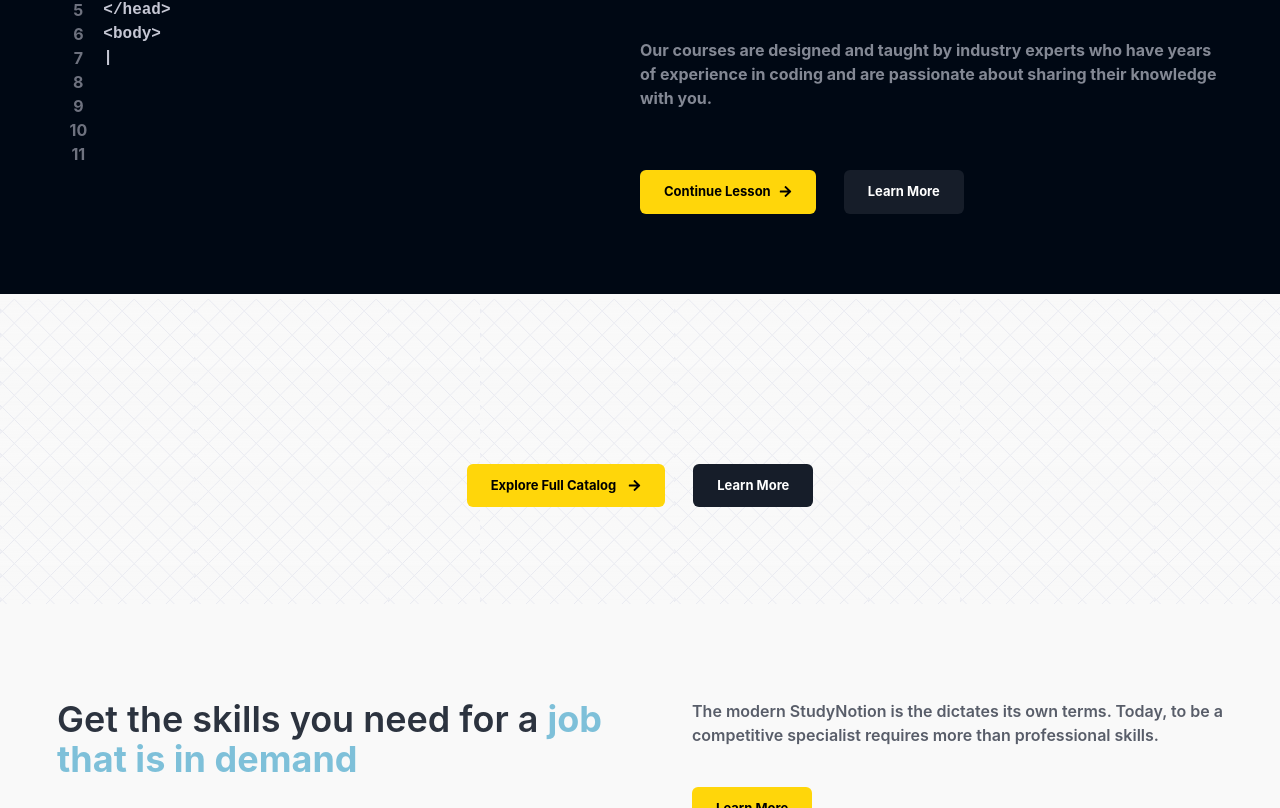
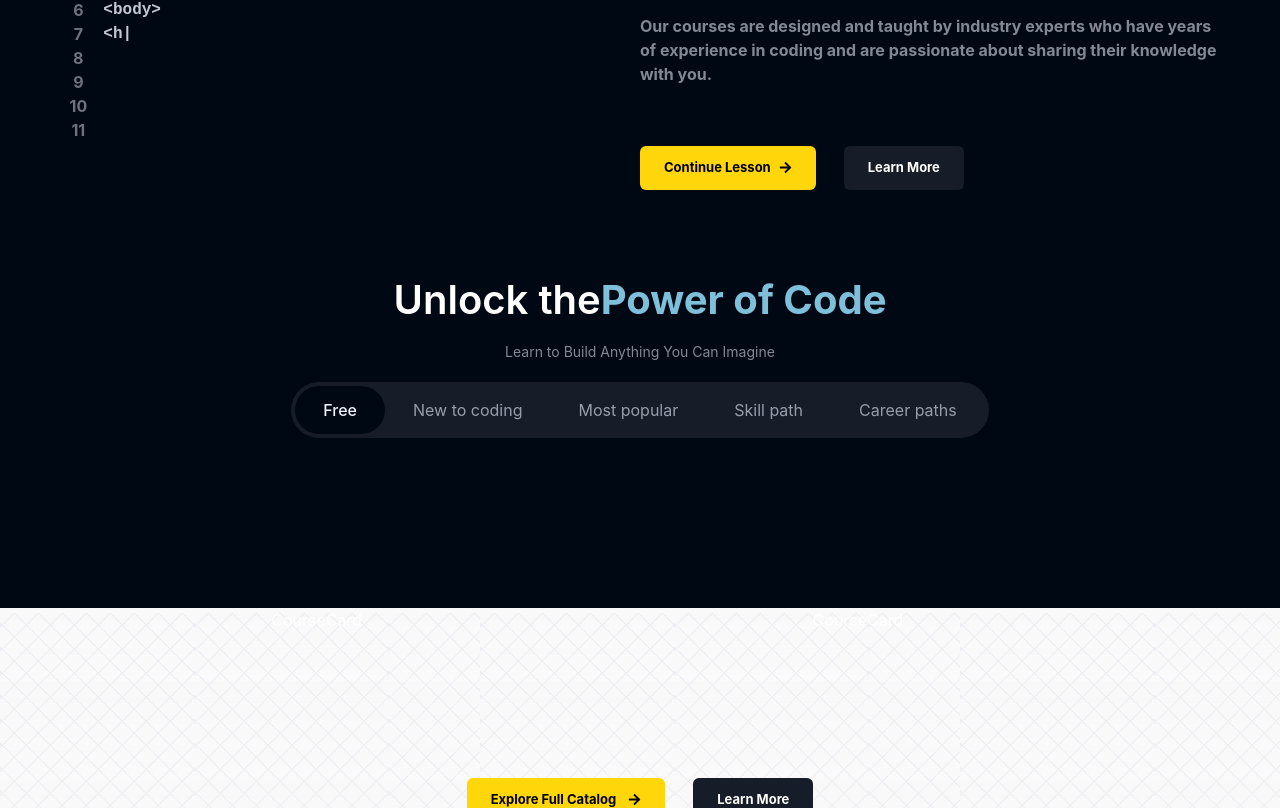
Before and after one commit to Suyog28/StudyNotion, a React (Create React App) app: page / in a window 1280 px wide. Shown: the part 1273-2081 px from the top of the page. Built offline with nearby package versions, Linux system fonts and the light colour scheme.

Commit message:
Section 1 Card Components Created

```diff
--- /dev/null
+++ b/src/components/core/HomePage/CourseCard.jsx
@@ -0,0 +1,9 @@
+import React from 'react'
+
+const CourseCard = () => {
+    return (
+        <div>CourseCard</div>
+    )
+}
+
+export default CourseCard
--- /dev/null
+++ b/src/components/core/HomePage/ExploreMore.jsx
@@ -0,0 +1,81 @@
+import React, { useState } from 'react'
+import HomePageExplore from "../../../data/homepage-explore"
+import HighlightText from './HighlightText';
+import CourseCard from "../HomePage/CourseCard";
+
+const tabsName = [
+    "Free",
+    "New to coding",
+    "Most popular",
+    "Skill path",
+    "Career paths",
+];
+
+
+
+const ExploreMore = () => {
+
+    const [currentTab, setCurrentTab] = useState(tabsName[0]);
+    const [courses, setCourses] = useState(HomePageExplore[0].courses);
+    const [currentCard, setCurrentCard] = useState(HomePageExplore[0].courses[0].heading);
+
+    const setMyCards = (value) => {
+        setCurrentTab(value);
+        const result = HomePageExplore.filter((course) => course.tag === value);
+        setCourses(result[0].courses);
+        setCurrentCard(result[0].courses[0].heading);
+    }
+
+    return (
+        <div>
+            <div className='text-[40px] font-semibold text-center '>
+                Unlock the
+                <HighlightText text={"Power of Code"} />
+            </div>
+            <p className='text-center text-richblack-300 text-sm text-[20px] mt-3'>Learn to Build Anything You Can Imagine</p>
+
+            <div className='flex flex-row rounded-full bg-richblack-800 m-5 border-richblack-100 px-1 py-1'>
+                {
+                    tabsName.map((element, index) => {
+                        return (
+                            <div className={`text-[16px] flex flex-row items-center gap-2
+                            ${currentTab === element
+                                    ? "bg-richblack-900 text-richblack-5 font-medium"
+                                    : "text-richblack-200"} rounded-full transition-all duration-200 cursor-pointer
+                                    hover:bg-richblack-900 hover:text-richblack-5 px-7 py-3`}
+                                key={index}
+                                onClick={() => setMyCards(element)}
+                            >
+                                {element}
+                            </div>
+                        )
+                    })
+                }
+
+            </div>
+
+            <div className='lg:h-[150px]'>
+
+            </div>
+            <div className='absolute flex flex-row gap-10 justify-between w-full'>
+                {
+                    courses.map((element, index) => {
+                        return (
+                            <div>
+                                <CourseCard
+                                    key={index}
+                                    cardData={element}
+                                    currentCard={currentCard}
+                                    setCurrentCard={setCurrentCard}
+                                />
+
+                            </div>
+                        )
+                    })
+                }
+            </div>
+        </div>
+    )
+}
+
+export default ExploreMore
--- a/src/components/core/HomePage/InstructorSection.jsx
+++ b/src/components/core/HomePage/InstructorSection.jsx
@@ -26,7 +26,6 @@ const InstructorSection = () => {
                                 Start Teaching Today
                                 <FaArrowRight />
                             </div>
-
                         </Button>
                     </div>
 
--- a/src/data/homepage-explore.js
+++ b/src/data/homepage-explore.js
@@ -1,117 +1,119 @@
-export const HomePageExplore = [
+const HomePageExplore = [
     {
         tag: 'Free',
-        courses : [
+        courses: [
             {
-                heading : "Learn HTML",
-                description : "This course covers the basic concepts of HTML including creating and structuring web pages, adding text, links, images, and more.",
-                level : 'Beginner',
-                lessionNumber : 6
+                heading: "Learn HTML",
+                description: "This course covers the basic concepts of HTML including creating and structuring web pages, adding text, links, images, and more.",
+                level: 'Beginner',
+                lessionNumber: 6
             },
             {
-                heading : "Learn CSS",
-                description : "This course explores advanced topics in HTML5 and CSS3, including animations, transitions, and layout techniques",
-                level : 'Beginner',
-                lessionNumber : 6
+                heading: "Learn CSS",
+                description: "This course explores advanced topics in HTML5 and CSS3, including animations, transitions, and layout techniques",
+                level: 'Beginner',
+                lessionNumber: 6
             },
             {
-                heading : "Responsive Web design",
-                description : "This course teaches responsive web design techniques, allowing web pages to adapt to different devices and screen sizes",
-                level : 'Beginner',
-                lessionNumber : 6
+                heading: "Responsive Web design",
+                description: "This course teaches responsive web design techniques, allowing web pages to adapt to different devices and screen sizes",
+                level: 'Beginner',
+                lessionNumber: 6
             },
         ]
     },
     {
         tag: 'New to coding',
-        courses : [
+        courses: [
             {
-                heading : "HTML",
-                description : "This course covers the basic concepts of HTML including creating and structuring web pages, adding text, links, images, and more.",
-                level : 'Beginner',
-                lessionNumber : 6
+                heading: "HTML",
+                description: "This course covers the basic concepts of HTML including creating and structuring web pages, adding text, links, images, and more.",
+                level: 'Beginner',
+                lessionNumber: 6
             },
             {
-                heading : "CSS",
-                description : "This course explores advanced topics in HTML5 and CSS3, including animations, transitions, and layout techniques",
-                level : 'Beginner',
-                lessionNumber : 6
+                heading: "CSS",
+                description: "This course explores advanced topics in HTML5 and CSS3, including animations, transitions, and layout techniques",
+                level: 'Beginner',
+                lessionNumber: 6
             },
             {
-                heading : "Responsive ",
-                description : "This course teaches responsive web design techniques, allowing web pages to adapt to different devices and screen sizes",
-                level : 'Beginner',
-                lessionNumber : 6
+                heading: "Responsive ",
+                description: "This course teaches responsive web design techniques, allowing web pages to adapt to different devices and screen sizes",
+                level: 'Beginner',
+                lessionNumber: 6
             },
         ]
     },
     {
         tag: 'Most popular',
-        courses : [
+        courses: [
             {
-                heading : "Java",
-                description : "This course covers the basic concepts of HTML including creating and structuring web pages, adding text, links, images, and more.",
-                level : 'Beginner',
-                lessionNumber : 6
+                heading: "Java",
+                description: "This course covers the basic concepts of HTML including creating and structuring web pages, adding text, links, images, and more.",
+                level: 'Beginner',
+                lessionNumber: 6
             },
             {
-                heading : "Python",
-                description : "This course explores advanced topics in HTML5 and CSS3, including animations, transitions, and layout techniques",
-                level : 'Beginner',
-                lessionNumber : 6
+                heading: "Python",
+                description: "This course explores advanced topics in HTML5 and CSS3, including animations, transitions, and layout techniques",
+                level: 'Beginner',
+                lessionNumber: 6
             },
             {
-                heading : "SCSS",
-                description : "This course teaches responsive web design techniques, allowing web pages to adapt to different devices and screen sizes",
-                level : 'Beginner',
-                lessionNumber : 6
+                heading: "SCSS",
+                description: "This course teaches responsive web design techniques, allowing web pages to adapt to different devices and screen sizes",
+                level: 'Beginner',
+                lessionNumber: 6
             },
         ]
     },
     {
         tag: 'Skills paths',
-        courses : [
+        courses: [
             {
-                heading : "Flask",
-                description : "This course covers the basic concepts of HTML including creating and structuring web pages, adding text, links, images, and more.",
-                level : 'Beginner',
-                lessionNumber : 6
+                heading: "Flask",
+                description: "This course covers the basic concepts of HTML including creating and structuring web pages, adding text, links, images, and more.",
+                level: 'Beginner',
+                lessionNumber: 6
             },
             {
-                heading : "Django",
-                description : "This course explores advanced topics in HTML5 and CSS3, including animations, transitions, and layout techniques",
-                level : 'Beginner',
-                lessionNumber : 6
+                heading: "Django",
+                description: "This course explores advanced topics in HTML5 and CSS3, including animations, transitions, and layout techniques",
+                level: 'Beginner',
+                lessionNumber: 6
             },
             {
-                heading : "Fast API",
-                description : "This course teaches responsive web design techniques, allowing web pages to adapt to different devices and screen sizes",
-                level : 'Beginner',
-                lessionNumber : 6
+                heading: "Fast API",
+                description: "This course teaches responsive web design techniques, allowing web pages to adapt to different devices and screen sizes",
+                level: 'Beginner',
+                lessionNumber: 6
             },
         ]
     },
     {
         tag: 'Career paths',
-        courses : [
+        courses: [
             {
-                heading : "Next.js",
-                description : "This course covers the basic concepts of HTML including creating and structuring web pages, adding text, links, images, and more.",
-                level : 'Beginner',
-                lessionNumber : 6
+                heading: "Next.js",
+                description: "This course covers the basic concepts of HTML including creating and structuring web pages, adding text, links, images, and more.",
+                level: 'Beginner',
+                lessionNumber: 6
             },
             {
-                heading : "Nuxt.js",
-                description : "This course explores advanced topics in HTML5 and CSS3, including animations, transitions, and layout techniques",
-                level : 'Beginner',
-                lessionNumber : 6
+                heading: "Nuxt.js",
+                description: "This course explores advanced topics in HTML5 and CSS3, including animations, transitions, and layout techniques",
+                level: 'Beginner',
+                lessionNumber: 6
             },
             {
-                heading : "Sanity",
-                description : "This course teaches responsive web design techniques, allowing web pages to adapt to different devices and screen sizes",
-                level : 'Beginner',
-                lessionNumber : 6
+                heading: "Sanity",
+                description: "This course teaches responsive web design techniques, allowing web pages to adapt to different devices and screen sizes",
+                level: 'Beginner',
+                lessionNumber: 6
             },
         ]
     },
 ]
+
+export default HomePageExplore;
--- a/src/pages/Home.jsx
+++ b/src/pages/Home.jsx
@@ -9,12 +9,13 @@ import Button from '../components/core/HomePage/Button';
 import TimeLineSection from '../components/core/HomePage/TimeLineSection';
 import LearningLanguageSection from '../components/core/HomePage/LearningLanguageSection';
 import InstructorSection from "../components/core/HomePage/InstructorSection";
+import ExploreMore from "../components/core/HomePage/ExploreMore";
 
 
 const Home = () => {
     return (
         <div>
-            Section1
+            {/* Section1 */}
             <div className='relative mx-auto flex flex-col w-11/12 max-w-maxContent items-center
       text-white justify-between'>
                 <Link to={"/signup"}>
@@ -123,6 +124,7 @@ const Home = () => {
                         codeColor={"text-richblack-50"}
                     />
                 </div>
+                <ExploreMore />
             </div>
             {/*Section 2  */}
             <div className='bg-pure-greys-5 text-richblack-700'>
```
